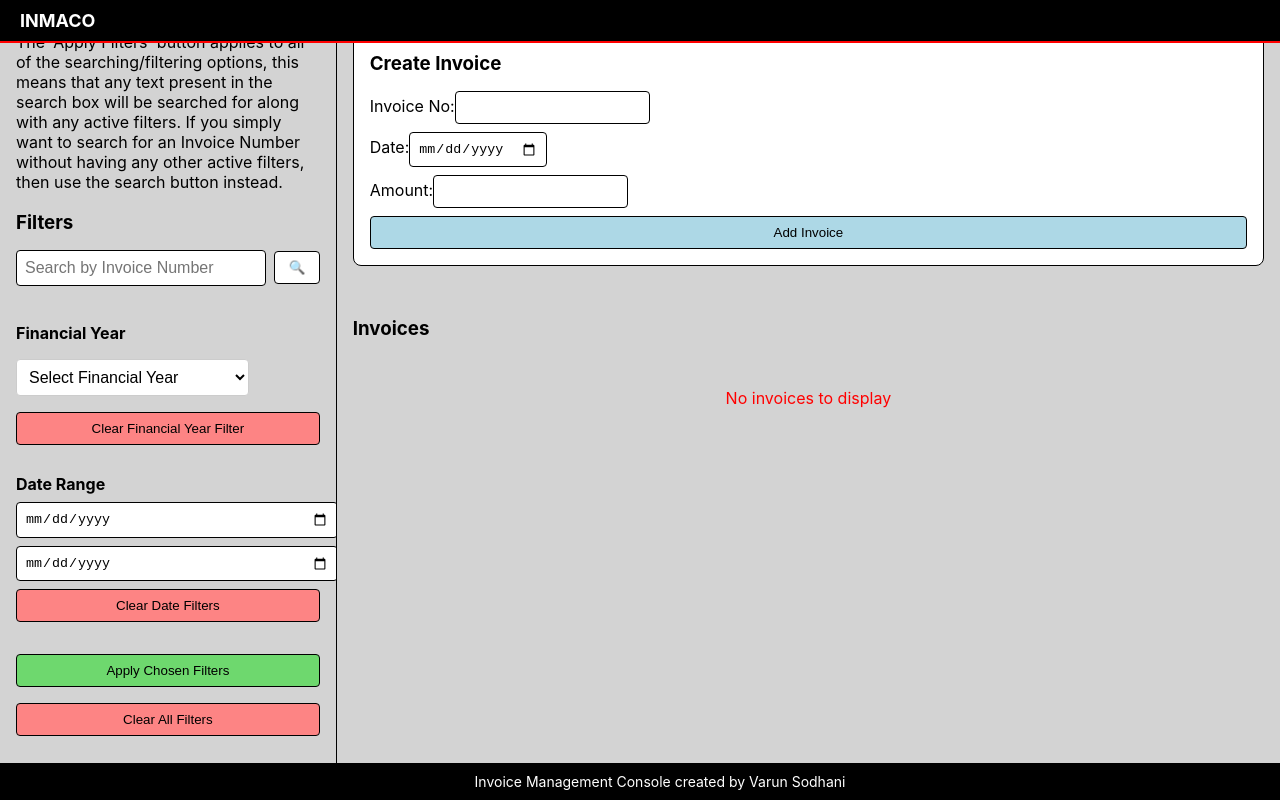
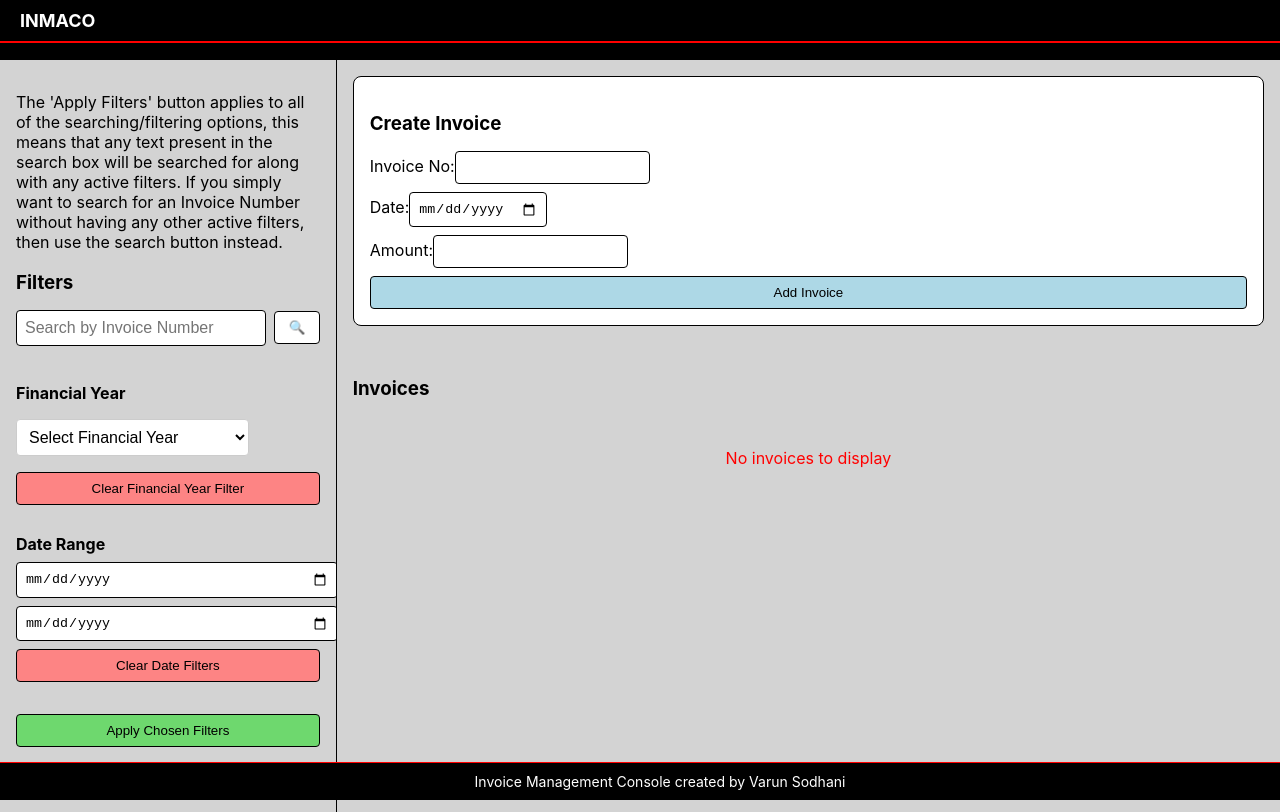
Before and after one commit to Illuminatus66/inmaco, a React (Create React App) app: page /dashboard in a window 1280 px wide. Built offline with nearby package versions, Linux system fonts and the light colour scheme.

Commit message:
some changes in the footer layout

```diff
--- a/src/components/Footer/Footer.css
+++ b/src/components/Footer/Footer.css
@@ -7,4 +7,5 @@
     bottom: 0;
     width: 100%;
     font-size: 14px;
+    border-top: 1px solid #ff0000;
 }
--- a/src/pages/Dashboard/Dashboard.css
+++ b/src/pages/Dashboard/Dashboard.css
@@ -7,13 +7,10 @@
 }
 
 .main-content {
+  margin-top: 60px;
+  margin-bottom: 40px;
   display: flex;
   flex: 1;
-}
-
-.bottom {
-  flex-shrink: 0;
-  border-top: 1px solid #ff0000;
 }
 
 .filter-section {
--- a/src/pages/Dashboard/Dashboard.jsx
+++ b/src/pages/Dashboard/Dashboard.jsx
@@ -173,7 +173,7 @@ const Dashboard = () => {
 
   return (
     <div className="dashboard">
-        <Header />
+      <Header />
       <div className="main-content">
         <div className="filter-section">
           <p>
@@ -349,9 +349,7 @@ const Dashboard = () => {
           </div>
         </div>
       </div>
-      <div className="bottom">
-        <Footer />
-      </div>
+      <Footer />
     </div>
   );
 };
```
